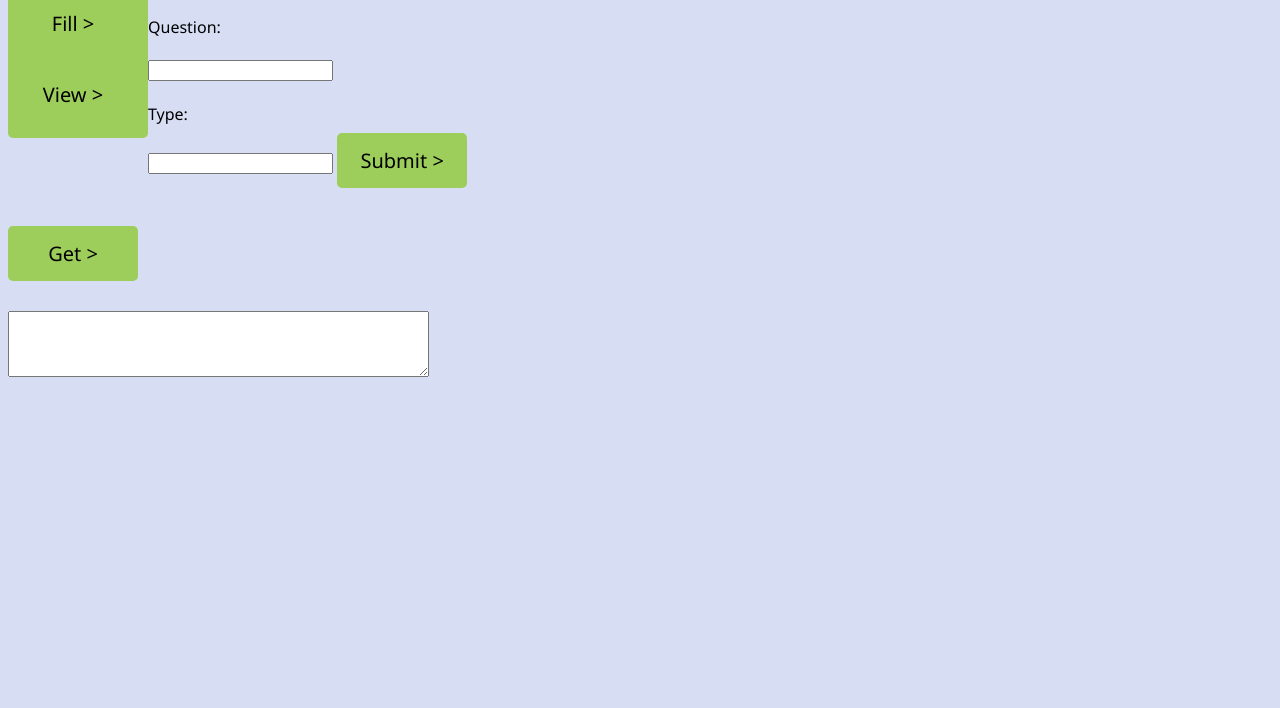
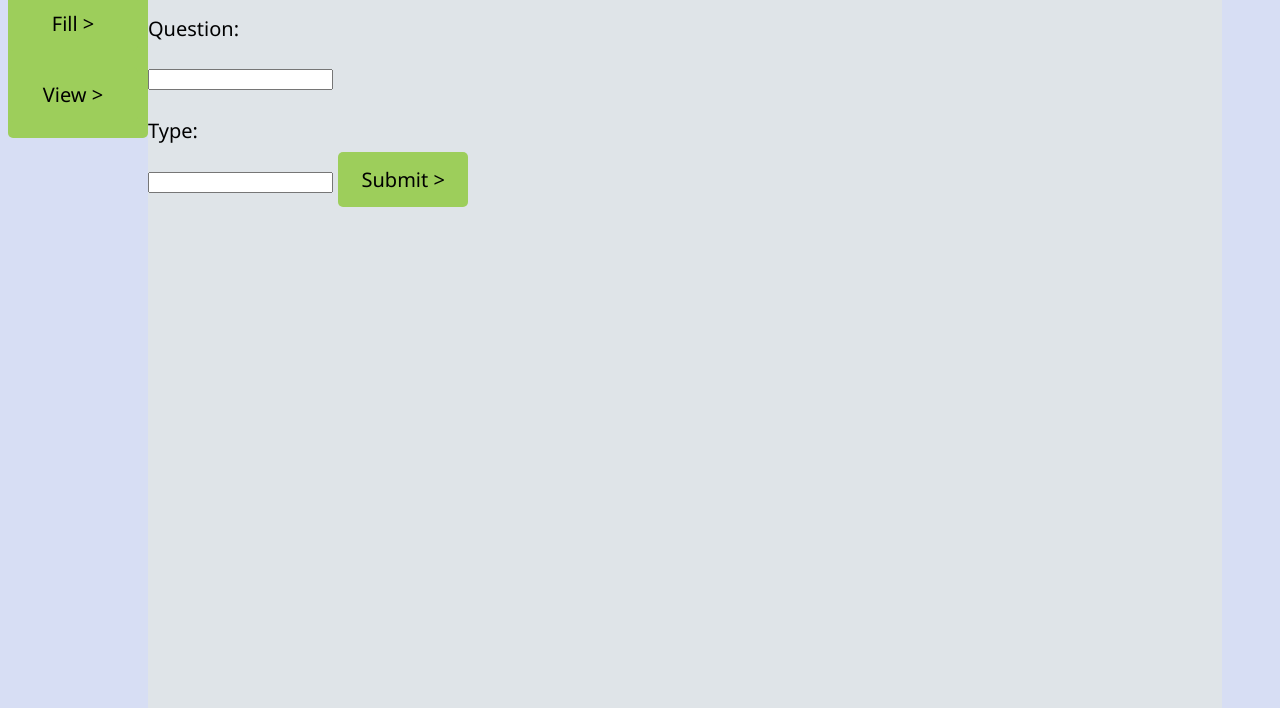
Before and after one commit to victoria-cameron/UpInTheGunks, a plain HTML site: page hannahsFolder/create_question.html in a window 1280 px wide. Shown: the part 310-1018 px from the top of the page. Before the commit the page ends 800 px from the top, so only its background shows below. Drawn offline with Linux system fonts and the light colour scheme; files that its build step writes are made by us from their sources.

Commit message:
new edits made

```diff
--- a/hannahsFolder/create_question.html
+++ b/hannahsFolder/create_question.html
@@ -26,18 +26,15 @@
             <button type="button" id="view">View ></button>
         </div>
 
-    <div>
+    <div class = "index">
         <h1>Create Question</h1>
-    </div>
-
-    <div>
         <label>Question: </label><br><br>
         <input type = "text" id = "q"><br><br>
         <label> Type:  </label><br>
         <input type="text" name="type" >
         <button type="button" id="submit">Submit ></button><br><br>
-        <button type = "button" id = "get"> Get ></button><br><br>
-        <textarea id = "displayspot" type = "textarea" rows="4" cols="50"></textarea><br><br>
+        <!--<button type = "button" id = "get"> Get ></button><br><br>-->
+        <!--<textarea id = "displayspot" type = "textarea" rows="4" cols="50"></textarea><br><br>-->
     </div>
 </body>
 </html>
@@ -61,7 +58,7 @@ function postQuestion(gotText){
     }).then((res) => res.json())
     .then((data) =>  console.log(data))
     .catch((err)=>console.log(err))
-
+}
 function getQuestion(){
     fetch('http://10.10.9.145:3000/api/questions')
     .then((res_1) => { return res_1.json() })
@@ -74,10 +71,9 @@ function getQuestion(){
             Question Text : ${Ques_text} \n ` ;
 
         document.getElementById('displayspot').innerHTML = result;
-            });
-        })
-
-    }
+        });
+    })
 }
 
+
 </script>
```
